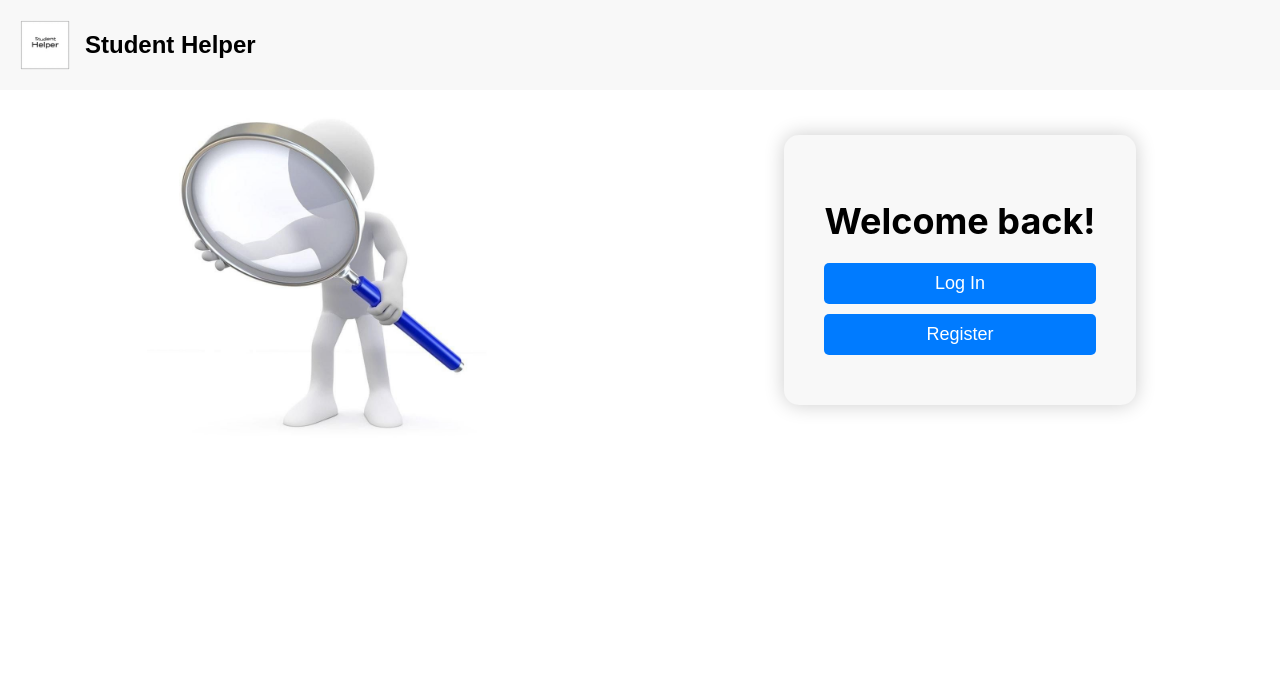
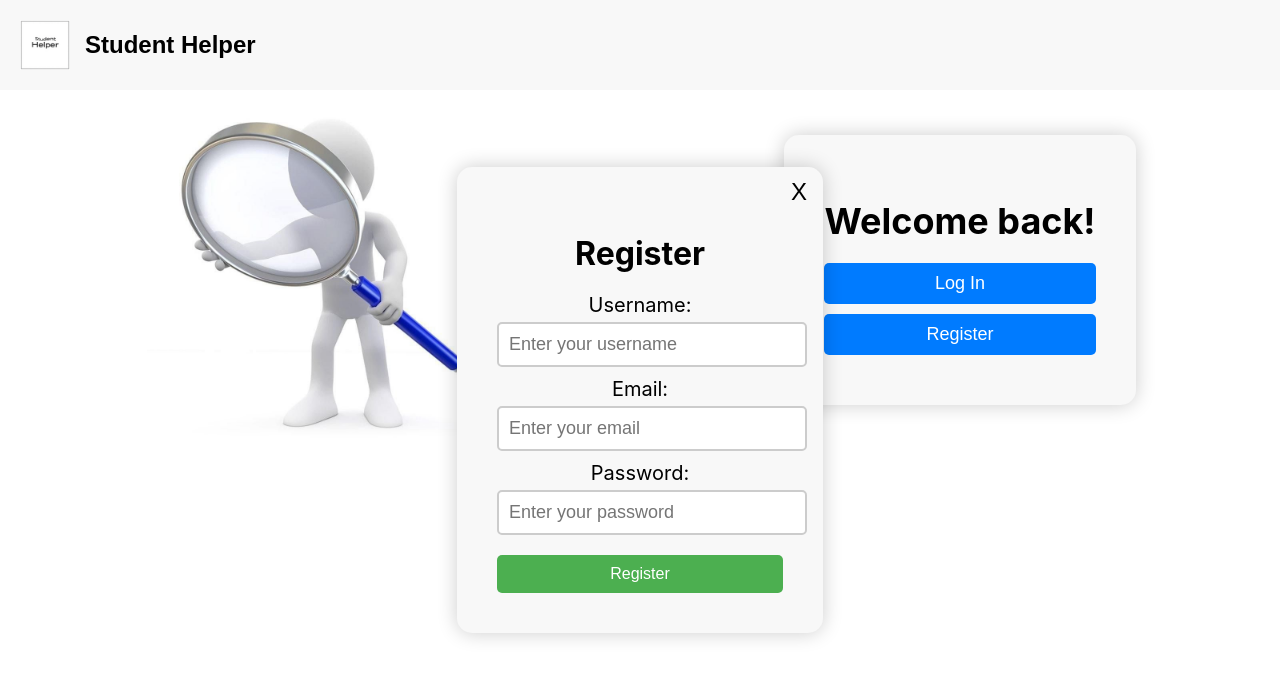
Before and after one commit to ViktorKobylka/Student-Helper, a React (Create React App) app: page / in a window 1280 px wide. Both pictures are taken after a click on the button "Register". Shown: the top 678 px of the page. Built offline with nearby package versions, Linux system fonts and the light colour scheme.

Commit message:
added reg popup

```diff
--- a/src/components/landingPage.js
+++ b/src/components/landingPage.js
@@ -36,7 +36,29 @@ const LandingPage = ()=>{
                             </div>
                         )}
                     </Popup>
-                    <button>Register</button>
+                    <Popup trigger={<div><button>Register</button></div>} modal>
+                        {close => (
+                            <div className="modal">
+                                <button className="close-btn" onClick={() => close()}>X</button>
+                                <h2>Register</h2>
+                                <div>
+                                    <label>Username:</label>
+                                    <input type="text" placeholder="Enter your username" />
+                                </div>
+                                <div>
+                                    <label>Email:</label>
+                                    <input type="email" placeholder="Enter your email" />
+                                </div>
+                                <div>
+                                    <label>Password:</label>
+                                    <input type="password" placeholder="Enter your password" />
+                                </div>
+                                <div>
+                                    <button className="login-btn">Register</button>
+                                </div>
+                            </div>
+                        )}
+                    </Popup>
                 </div>
             </div>
         </div>
```
